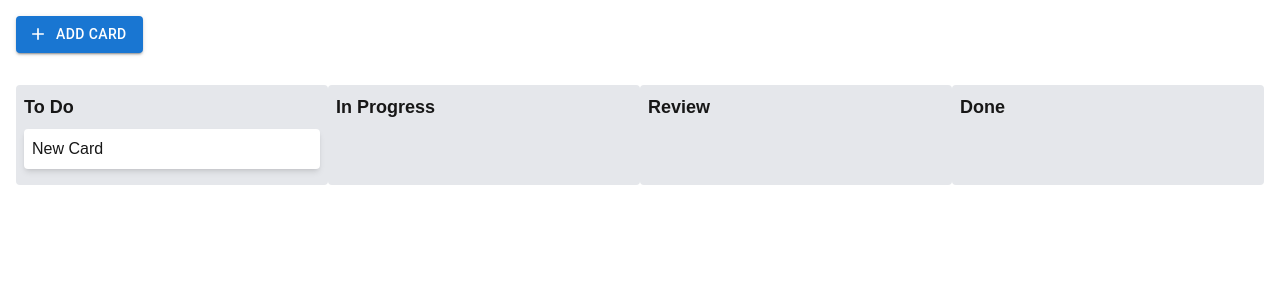
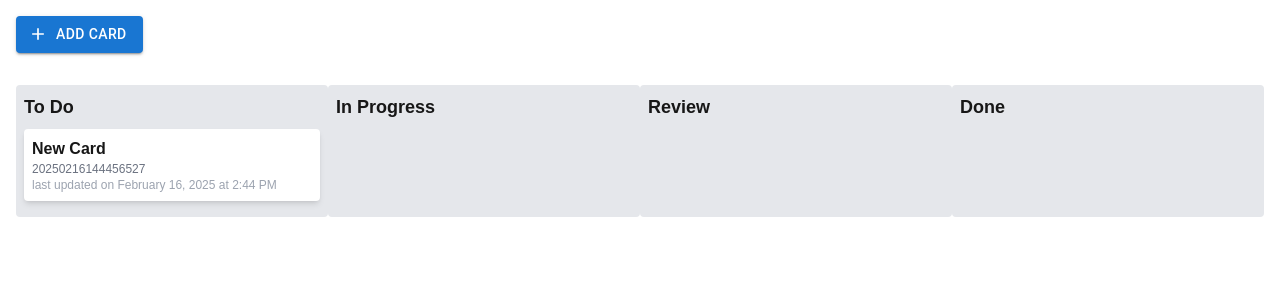
Before and after one commit to moldovancsaba/customato, a Next.js app: page / in a window 1280 px wide. Both pictures are taken after a click on the button "ADD CARD". Shown: the top 300 px of the page. Built offline with nearby package versions, Linux system fonts and the light colour scheme.

Commit message:
Stable error-free version with updatedAt feature

```diff
--- a/app/api/cards/route.ts
+++ b/app/api/cards/route.ts
@@ -8,7 +8,7 @@ export async function GET() {
     const cards = await db.collection("cards").find().toArray();
     return NextResponse.json(cards);
   } catch (error: unknown) {
-    const err = error as Error;  // ✅ Explicitly cast to Error
+    const err = error as Error;
     return NextResponse.json({ message: "Error fetching cards", error: err.message }, { status: 500 });
   }
 }
@@ -20,11 +20,15 @@ export async function POST(req: Request) {
     if (!text || !column) return NextResponse.json({ message: "Invalid input" }, { status: 400 });
 
     const db = await connectToDatabase();
-    const result = await db.collection("cards").insertOne({ text, column, updatedAt: new Date() });
+    const result = await db.collection("cards").insertOne({
+      text,
+      column,
+      updatedAt: new Date().toISOString() // ✅ Ensure `updatedAt` is set
+    });
 
     return NextResponse.json({ message: "Card created successfully", id: result.insertedId });
   } catch (error: unknown) {
-    const err = error as Error;  // ✅ Explicitly cast to Error
+    const err = error as Error;
     return NextResponse.json({ message: "Error adding card", error: err.message }, { status: 500 });
   }
 }
--- a/app/components/Card.tsx
+++ b/app/components/Card.tsx
@@ -4,7 +4,7 @@ import { useDrag } from "react-dnd";
 import { FC, useRef } from "react";
 
 type CardProps = {
-  card: { id: string; text: string; column: string };
+  card: { id: string; text: string; column: string; updatedAt: string };
 };
 
 const Card: FC<CardProps> = ({ card }) => {
@@ -12,7 +12,7 @@ const Card: FC<CardProps> = ({ card }) => {
 
   const [{ isDragging }, drag] = useDrag(() => ({
     type: "CARD",
-    item: { id: card.id, text: card.text, column: card.column },
+    item: { id: card.id, text: card.text, column: card.column, updatedAt: card.updatedAt },
     collect: (monitor) => ({
       isDragging: !!monitor.isDragging(),
     }),
@@ -26,7 +26,11 @@ const Card: FC<CardProps> = ({ card }) => {
       className="bg-white p-2 my-2 shadow-md cursor-pointer rounded"
       style={{ opacity: isDragging ? 0.5 : 1 }}
     >
-      {card.text}
+      <p className="font-bold">{card.text}</p>  {/* ✅ Display Card Name */}
+      <p className="text-xs text-gray-500">{card.id}</p>  {/* ✅ Display Unique ID */}
+      <p className="text-xs text-gray-400">
+        last updated on {new Date(card.updatedAt).toLocaleString("en-US", { dateStyle: "long", timeStyle: "short" })}
+      </p> {/* ✅ Display Formatted Timestamp */}
     </div>
   );
 };
--- a/app/components/Column.tsx
+++ b/app/components/Column.tsx
@@ -6,7 +6,7 @@ import Card from "./Card";
 
 type ColumnProps = {
   title: string;
-  cards: { id: string; text: string; column: string }[];
+  cards: { id: string; text: string; column: string; updatedAt: string }[];
   moveCard: (id: string, fromColumn: string, toColumn: string) => void;
 };
 
@@ -15,14 +15,14 @@ const Column: FC<ColumnProps> = ({ title, cards, moveCard }) => {
 
   const [, drop] = useDrop({
     accept: "CARD",
-    drop: (item: { id: string; text: string; column: string }) => {
+    drop: (item: { id: string; text: string; column: string; updatedAt: string }) => {
       if (item.column !== title) {
         moveCard(item.id, item.column, title);
       }
     },
   });
 
-  drop(ref); // Attach drop function to the ref
+  drop(ref);
 
   return (
     <div ref={ref} className="flex flex-col w-1/4 bg-gray-200 p-2 rounded">
--- a/app/components/KanbanBoard.tsx
+++ b/app/components/KanbanBoard.tsx
@@ -6,8 +6,9 @@ import { HTML5Backend } from "react-dnd-html5-backend";
 import Column from "./Column";
 import { Button } from "@mui/material";
 import { Add } from "@mui/icons-material";
+import generateUniqueId from "../../lib/generateUniqueId"; // ✅ Ensure correct import
 
-type CardType = { id: string; text: string; column: string };
+type CardType = { id: string; text: string; column: string; updatedAt: string };
 
 const initialColumns = ["To Do", "In Progress", "Review", "Done"];
 
@@ -15,12 +16,20 @@ const KanbanBoard = () => {
   const [cards, setCards] = useState<CardType[]>([]);
 
   const addCard = () => {
-    setCards([...cards, { id: Date.now().toString(), text: "New Card", column: "To Do" }]);
+    const newCard = {
+      id: generateUniqueId(),
+      text: "New Card",
+      column: "To Do",
+      updatedAt: new Date().toISOString(), // ✅ Ensure  is set
+    };
+    setCards([...cards, newCard]);
   };
 
   const moveCard = (id: string, fromColumn: string, toColumn: string) => {
     setCards((prevCards) =>
-      prevCards.map((card) => (card.id === id ? { ...card, column: toColumn } : card))
+      prevCards.map((card) =>
+        card.id === id ? { ...card, column: toColumn, updatedAt: new Date().toISOString() } : card
+      )
     );
   };
 
--- /dev/null
+++ b/app/utils/generateId.ts
@@ -0,0 +1,12 @@
+export function generateUniqueId(): string {
+  const now = new Date();
+  const year = now.getFullYear();
+  const month = String(now.getMonth() + 1).padStart(2, "0");
+  const day = String(now.getDate()).padStart(2, "0");
+  const hours = String(now.getHours()).padStart(2, "0");
+  const minutes = String(now.getMinutes()).padStart(2, "0");
+  const seconds = String(now.getSeconds()).padStart(2, "0");
+  const randomDigits = Array.from({ length: 3 }, () => Math.floor(Math.random() * 9) + 1).join("");
+
+  return `${year}${month}${day}${hours}${minutes}${seconds}${randomDigits}`;
+}
--- /dev/null
+++ b/lib/generateUniqueId.ts
@@ -0,0 +1,12 @@
+export default function generateUniqueId(): string {
+  const now = new Date();
+  const year = now.getFullYear();
+  const month = String(now.getMonth() + 1).padStart(2, "0");
+  const day = String(now.getDate()).padStart(2, "0");
+  const hours = String(now.getHours()).padStart(2, "0");
+  const minutes = String(now.getMinutes()).padStart(2, "0");
+  const seconds = String(now.getSeconds()).padStart(2, "0");
+  const randomDigits = Array.from({ length: 3 }, () => Math.floor(Math.random() * 9) + 1).join("");
+
+  return `${year}${month}${day}${hours}${minutes}${seconds}${randomDigits}`;
+}
```
